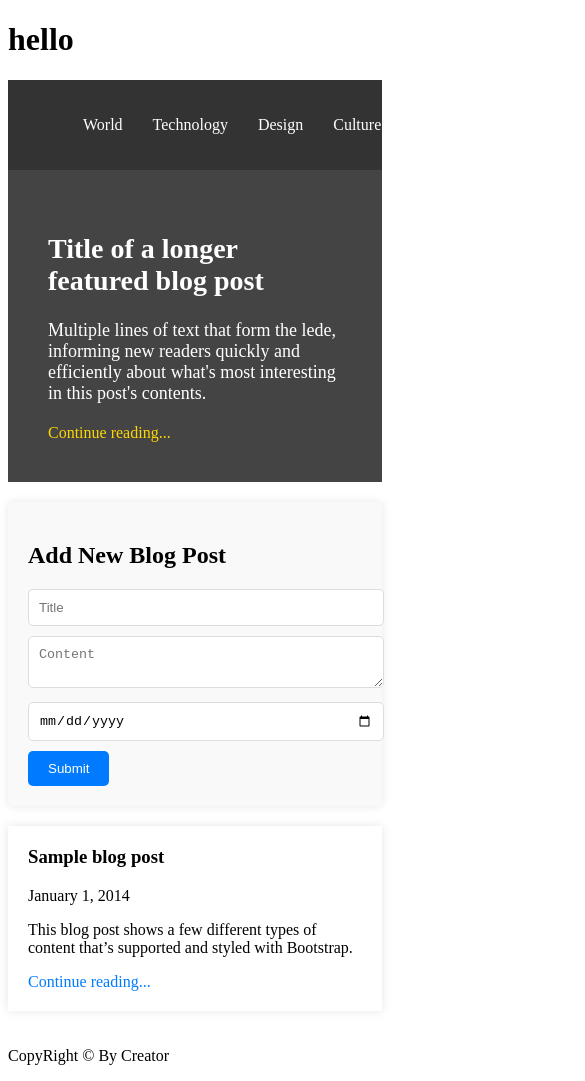
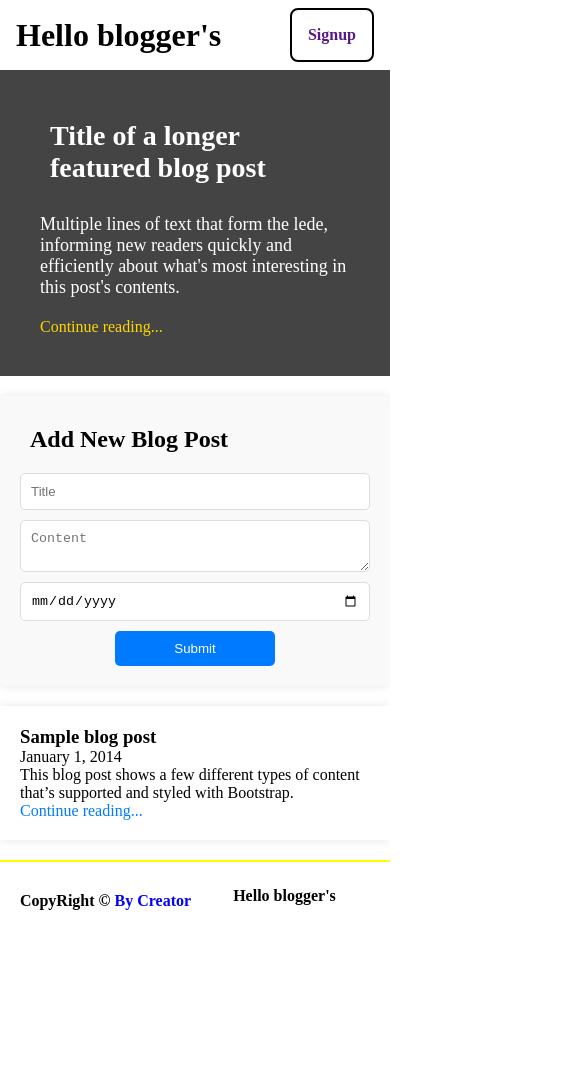
Before and after one commit to mr-ajit-sharma/blog-assessment, a React (Vite) app: page / in a window 390 px wide. Shown: the top 1081 px of the page, 585 px wide, since content can reach past the window. After the commit the page ends 940 px from the top, so only its background shows below. Built offline with nearby package versions, Linux system fonts and the light colour scheme.

Commit message:
third commit

```diff
--- a/package.json
+++ b/package.json
@@ -10,6 +10,7 @@
     "preview": "vite preview"
   },
   "dependencies": {
+    "boxicons": "^2.1.4",
     "react": "^18.3.1",
     "react-dom": "^18.3.1",
     "react-router-dom": "^6.26.1"
--- a/src/App.jsx
+++ b/src/App.jsx
@@ -1,14 +1,20 @@
-import React, { useState } from 'react';
-import Header from './components/Header';
-import FeaturedPost from './components/FeaturePost';
-import PostList from './components/PostList';
-import BlogForm from './components/BlogForm';
-import './App.css';
-import Footer from './components/Footer';
+import React, { useState } from "react";
+import  {Link} from 'react-router-dom'
+import Header from "./components/Header";
+import FeaturedPost from "./components/FeaturePost";
+import PostList from "./components/PostList";
+import BlogForm from "./components/BlogForm";
+import "./App.css";
+import Footer from "./components/Footer";
 
 const App = () => {
   const [posts, setPosts] = useState([
-    { title: 'Sample blog post', date: 'January 1, 2014', description: 'This blog post shows a few different types of content that’s supported and styled with Bootstrap.' },
+    {
+      title: "Sample blog post",
+      date: "January 1, 2014",
+      description:
+        "This blog post shows a few different types of content that’s supported and styled with Bootstrap.",
+    },
   ]);
 
   const addPost = (post) => {
@@ -17,13 +23,16 @@ const App = () => {
 
   return (
     <div className="App">
-      <h1>hello</h1>
+      <div className="main">
+        <h1>Hello blogger's</h1>
+        <a href="">Signup</a>
+      </div>
       <Header />
       <FeaturedPost />
       <BlogForm addPost={addPost} />
       <PostList posts={posts} />
 
-      <Footer/>
+      <Footer />
     </div>
   );
 };
--- a/src/components/BlogForm.jsx
+++ b/src/components/BlogForm.jsx
@@ -1,35 +1,52 @@
-import React, { useState } from 'react';
-import '../styles/BlogForm.css';
+import React, { useState } from "react";
+import "../styles/BlogForm.css";
 
 const BlogForm = ({ addPost }) => {
-  const [title, setTitle] = useState('');
-  const [content, setContent] = useState('');
-  const [date, setDate] = useState('');
-  const [error, setError] = useState('');
+  const [title, setTitle] = useState("");
+  const [content, setContent] = useState("");
+  const [date, setDate] = useState("");
+  const [error, setError] = useState("");
 
   const handleSubmit = (e) => {
     e.preventDefault();
-    if (!date||!title || !content) {
-      setError('All fields are required');
+    if (!date || !title || !content) {
+      setError("All fields are required");
       return;
     }
 
     addPost({ title, date, description: content.substring(0, 100) });
-    setTitle('');
-    setContent('');
-    setDate('');
-    setError('');
+    setTitle("");
+    setContent("");
+    setDate("");
+    setError("");
   };
 
   return (
-    <form className="blog-form" onSubmit={handleSubmit}>
-      <h2>Add New Blog Post</h2>
-      {error && <p className="error">{error}</p>}
-      <input type="text" value={title} onChange={(e) => setTitle(e.target.value)} placeholder="Title" />
-      <textarea value={content} onChange={(e) => setContent(e.target.value)} placeholder="Content"></textarea>
-      <input type="date" value={date} onChange={(e)=>setDate(e.target.value)} name="date" id="" />
-      <button type="submit">Submit</button>
-    </form>
+    <div>
+      <form className="blog-form" onSubmit={handleSubmit}>
+        <h2>Add New Blog Post</h2>
+        {error && <p className="error">{error}</p>}
+        <input
+          type="text"
+          value={title}
+          onChange={(e) => setTitle(e.target.value)}
+          placeholder="Title"
+        />
+        <textarea
+          value={content}
+          onChange={(e) => setContent(e.target.value)}
+          placeholder="Content"
+        ></textarea>
+        <input
+          type="date"
+          value={date}
+          onChange={(e) => setDate(e.target.value)}
+          name="date"
+          id=""
+        />
+        <button type="submit">Submit</button>
+      </form>
+    </div>
   );
 };
 
--- a/src/components/Footer.jsx
+++ b/src/components/Footer.jsx
@@ -1,11 +1,14 @@
-import React from 'react'
-
+import React from "react";
+import "../styles/footer.css";
 const Footer = () => {
   return (
-    <div>
-        <p>CopyRight &#169; By Creator</p>
+    <div className="footer">
+      <p>
+        CopyRight &#169; <span>By Creator</span>
+      </p>
+      <h2>Hello blogger's</h2>
     </div>
-  )
-}
+  );
+};
 
-export default Footer
+export default Footer;
--- a/src/components/Header.jsx
+++ b/src/components/Header.jsx
@@ -1,6 +1,6 @@
 import React from "react";
 import "../styles/header.css";
-
+import "boxicons";
 const Header = () => {
   return (
     <header className="header">
@@ -20,6 +20,9 @@ const Header = () => {
           <li>Travel</li>
         </ul>
       </nav>
+      <div className="icon">
+        <box-icon color="red" name="menu"></box-icon>
+      </div>
     </header>
   );
 };
--- a/src/index.css
+++ b/src/index.css
@@ -0,0 +1,26 @@
+*{
+    box-sizing: border-box;
+    margin: 0;
+    padding: 0;
+    width: 100%;
+}
+
+.main{
+    display: flex;
+    justify-content: space-between;
+    align-items: center;
+    padding: .5rem 1rem;
+}
+.main a{
+    text-decoration: none;
+    border: 2px solid black;
+    padding: 1rem;
+    width: 6rem;
+    border-radius: .5rem;
+    text-align: center;
+    font-weight: bold;
+}
+.main a:hover{
+    background-color: black;
+    color: white;
+}
--- a/src/styles/BlogForm.css
+++ b/src/styles/BlogForm.css
@@ -1,20 +1,32 @@
+div{
+  height: 100%;
+  width: 100%;
+}
 .blog-form {
     margin: 20px 0;
+    width: 50%;
     padding: 20px;
     background-color: #f9f9f9;
     border-radius: 5px;
+    display: flex;
+    flex-direction: column;
     box-shadow: 0 0 10px rgba(0, 0, 0, 0.1);
+    justify-content: space-around;
   }
 
   .blog-form input,
   .blog-form textarea {
     width: 100%;
     margin-bottom: 10px;
+    border: 1px solid #ddd;
     padding: 10px;
-    border: 1px solid #ddd;
     border-radius: 5px;
   }
+  h2{
+    margin-bottom: 10px;
+    padding: 10px;
 
+  }
   .blog-form button {
     padding: 10px 20px;
     background-color: #007bff;
@@ -22,9 +34,17 @@
     border: none;
     border-radius: 5px;
     cursor: pointer;
+    height: auto;
+    width: 10rem;
+    align-self: center;
   }
 
   .blog-form .error {
     color: red;
     margin-bottom: 10px;
   }
+  @media screen and (max-width:400px) {
+    .blog-form{
+      width: 100%;
+    }
+  }
--- a/src/styles/PostList.css
+++ b/src/styles/PostList.css
@@ -1,5 +1,14 @@
 .post-list {
     display: flex;
     flex-wrap: wrap;
-    gap: 20px;
+    gap: .9rem;
+    flex-direction: row;
   }
+  @media screen and (max-width:400px) {
+    .post-list{
+      display: flex;
+      line-height: normal;
+      flex-direction: column;
+      gap: 0rem;
+    }
+  }
--- /dev/null
+++ b/src/styles/footer.css
@@ -0,0 +1,41 @@
+.footer{
+    justify-content: space-around;
+    align-items: center;
+    border-top: 2px solid yellow;
+    height: 5rem;
+    padding: 1rem;
+    display: flex;
+}
+
+.footer p{
+    width: 15%;
+    font-weight: bolder;
+}
+.footer h2{
+    font-weight: bold;
+    width: 15%;
+}
+.footer p span{
+    display: inline;
+    color: blue;
+}
+@media screen and (max-width:400px) {
+    .footer{
+        width: 100%;
+        display: flex;
+        justify-content: space-between;
+        height: 5rem;
+        align-items: center;
+       }
+    .footer P{
+        width: 50%;
+        text-align: center;
+        justify-content: center;
+       }
+    .footer h2{
+        width: 50%;
+        text-align: center;
+        font-size: 1rem;
+        justify-content: center;
+    }
+}
--- a/src/styles/header.css
+++ b/src/styles/header.css
@@ -13,9 +13,29 @@
 
 .header nav ul {
   display: flex;
+  justify-content: space-around;
+  width: 100%;
   list-style-type: none;
 }
 
 .header nav ul li {
   margin: 0 15px;
 }
+.icon {
+  display: none;
+}
+@media screen and (max-width: 400px) {
+  .header {
+    display: none;
+  }
+  .header .icon {
+    float: right;
+    display: block;
+  }
+}
+@media screen and (min-width: 1240px) {
+  .header {
+    width: 100%;
+    /* background-color: red; */
+  }
+}
```
Also changed, not shown: 1 other file (tests, documents, lock files or other folders). Lines whose indentation alone changed are shown as unchanged.
